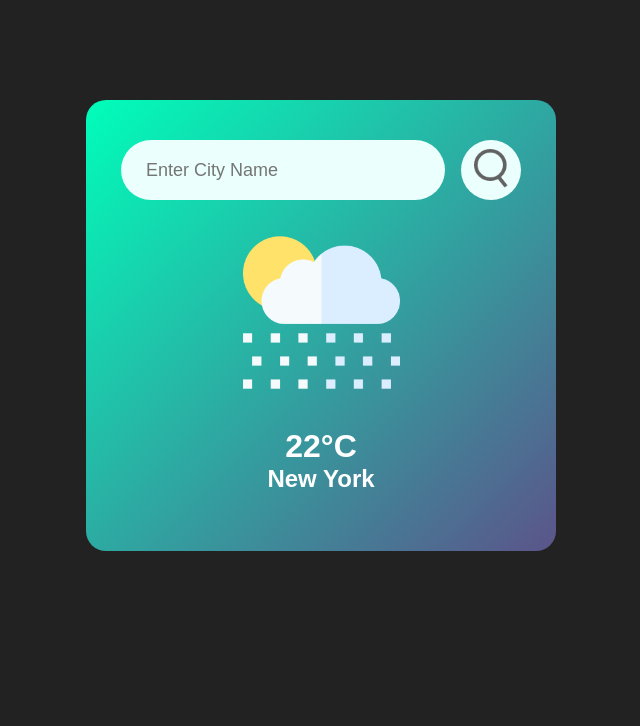
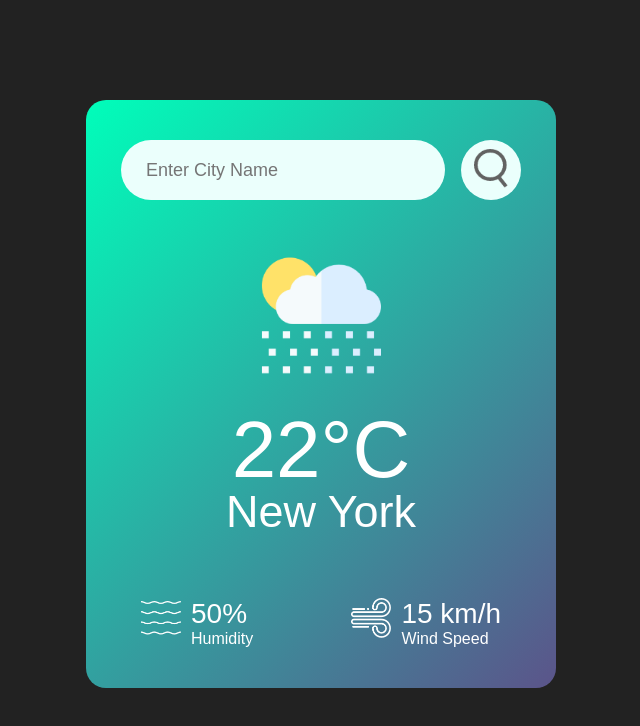
Before and after one commit to AtharvaSachan123/weather-app, a plain HTML site: page index.html in a window 1280 px wide. Shown: the whole page, without its empty margins (319-959 px from the left). Drawn offline with Linux system fonts and the light colour scheme.

Commit message:
second commit

```diff
--- a/index.html
+++ b/index.html
@@ -1,5 +1,6 @@
 <!DOCTYPE html>
 <html lang="en">
+
 <head>
     <meta charset="UTF-8">
     <meta name="viewport" content="width=device-width, initial-scale=1.0">
@@ -7,21 +8,37 @@
     <link rel="stylesheet" href="./styles.css">
 
 </head>
+
 <body>
     <div class="card">
         <div class="search">
             <input type="text" placeholder="Enter City Name" spellcheck="false">
-        <button><img src="./images/search.png" ></button>
+            <button><img src="./images/search.png"></button>
         </div>
-<div class=".Weather">
+        <div class="weather">
             <img src="./images/rain.png" class="weather-icon">
             <h1 class="temp">22°C</h1>
             <h2 class="city">New York</h2>
             <div class="details">
                 <div class="col">
+                    <img src="./images/humidity.png">
 
-         <img sr
+                    <div>
+                        <p class="humidity">50%</p>
+                        <p>Humidity</p>
                     </div>
+
+
+                </div>
+                <div class="col">
+                    <img src="./images/wind.png">
+
+                    <div>
+                        <p class="wind">15 km/h</p>
+                        <p>Wind Speed</p>
+                    </div>
+
+
                 </div>
             </div>
 
@@ -30,4 +47,5 @@
 
         <script src="./index.js" charset="utf-8"></script>
 </body>
+
 </html>
--- a/styles.css
+++ b/styles.css
@@ -1,29 +1,29 @@
-*{
-    margin:0;
+* {
+  margin: 0;
   padding: 0;
-    font-family: 'Poppins', sans-serif;
+  font-family: "Poppins", sans-serif;
   box-sizing: border-box;
 }
-body{
+body {
   background-color: #222;
 }
-.card{
+.card {
   width: 90%;
   max-width: 470px;
-    background: linear-gradient(135deg,#00feba,#5b548a);
+  background: linear-gradient(135deg, #00feba, #5b548a);
   color: #fff;
   margin: 100px auto 0;
   border-radius: 20px;
   padding: 40px 35px;
   text-align: center;
 }
-.search{
+.search {
   width: 100%;
   display: flex;
   align-items: center;
   justify-content: space-between;
 }
-.search input{
+.search input {
   border: 0;
   outline: 0;
   background: #ebfffc;
@@ -32,19 +32,52 @@ body{
   height: 60px;
   border-radius: 30px;
   flex: 1;
-    margin-right:16px ;
-   font-size:  18px; ;
+  margin-right: 16px;
+  font-size: 18px;
 }
 
-.search button{
+.search button {
   border: 0;
   outline: 0;
   background: #ebfffc;
   border-radius: 50%;
-    width:60px ;
+  width: 60px;
   height: 60px;
   cursor: pointer;
 }
 .search button img {
   width: 34px;
 }
+.weather-icon{
+  width: 170px ;
+  margin-top: 30px;
+}
+.weather h1{
+  font-size: 80px;
+  font-weight: 500;
+}
+.weather h2{
+  font-size: 45px;
+  font-weight: 400;
+  margin-top: -10px;
+}
+.details{
+  display: flex;
+  align-items: center;
+  justify-content: space-between;
+  padding: 0 20px;
+  margin-top: 50px;
+}
+.col{
+  display: flex;
+  align-items: center;
+  text-align: left;
+}
+.col img{
+  width: 40px;
+  margin-right: 10px;
+}
+.humidity,.wind{
+  font-size: 28px;
+  margin-top: 10px;
+}
```
Lines whose indentation alone changed are shown as unchanged.
